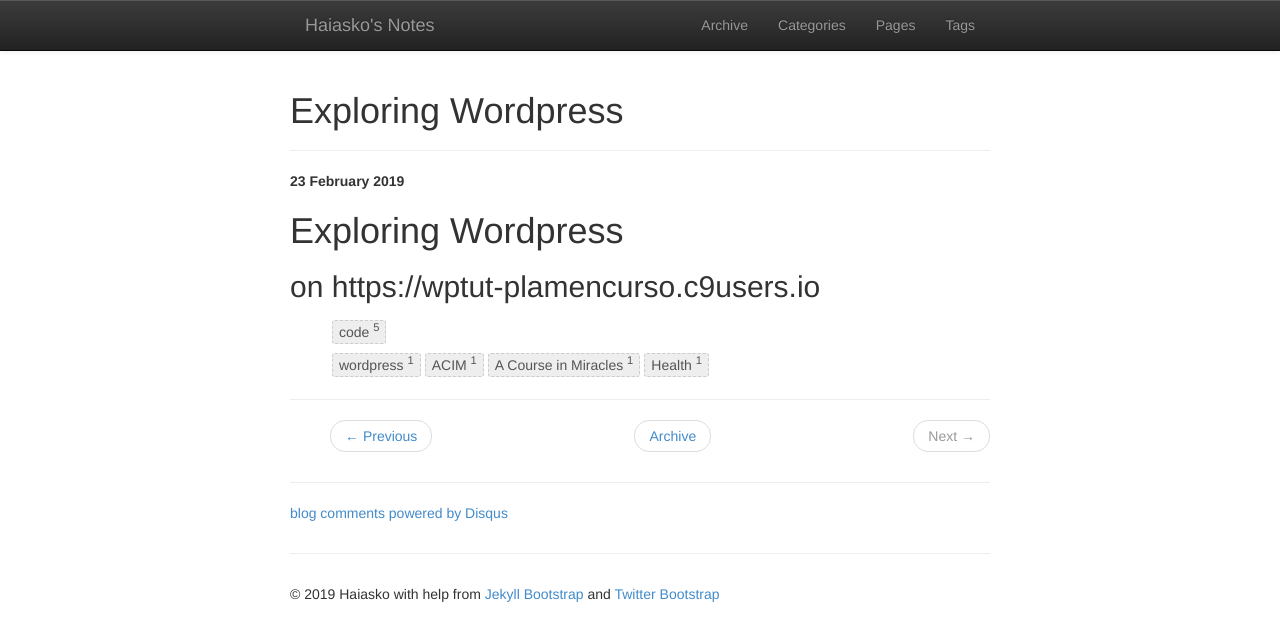
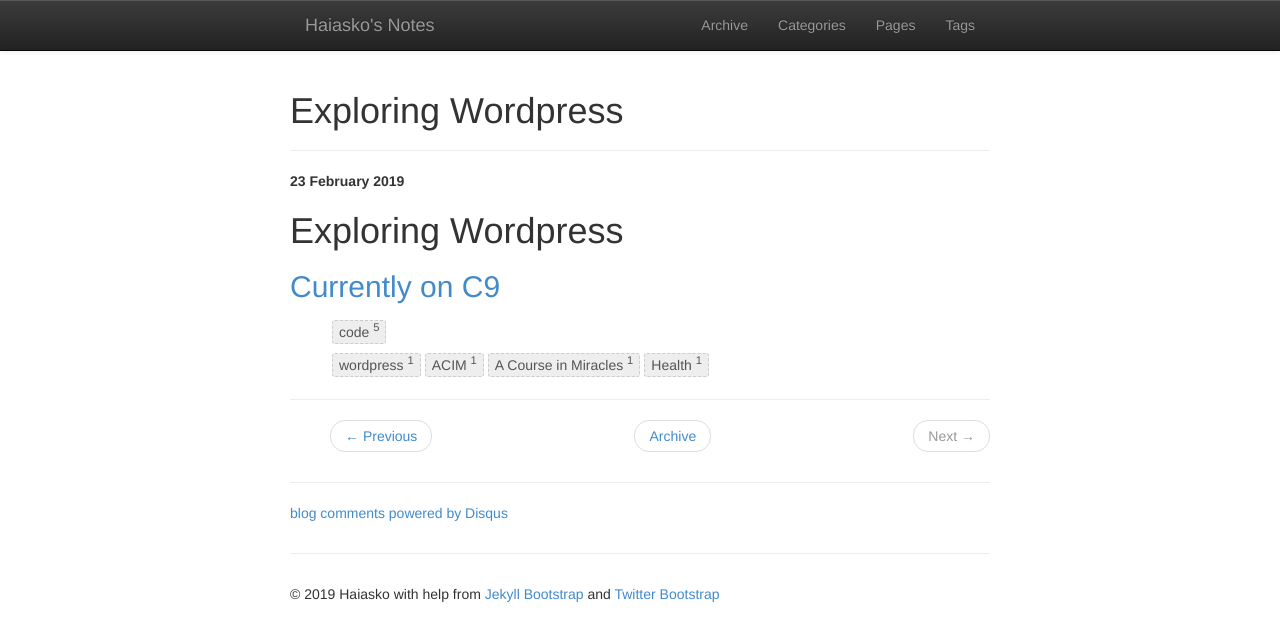
Before and after one commit to haiasko/haiasko.github.io, a Jekyll site: the page built from _posts/2019-02-23-Exploring-Wordpress.md, in a window 1280 px wide. Shown: the top 641 px of the page. Built offline with Jekyll 4.4.1, drawn with Linux system fonts in a browser that asks for light colours; nearby versions of some CDN libraries; comment, search, counter and statistics services are not loaded.

Commit message:
remembering how to do links

```diff
--- a/_posts/2019-02-23-Exploring-Wordpress.md
+++ b/_posts/2019-02-23-Exploring-Wordpress.md
@@ -7,4 +7,4 @@ tags: [wordpress, ACIM, A Course in Miracles, Health]
 {% include JB/setup %}
 # Exploring Wordpress
 
-## on https://wptut-plamencurso.c9users.io
+## [Currently on C9](on https://wptut-plamencurso.c9users.io)
```
